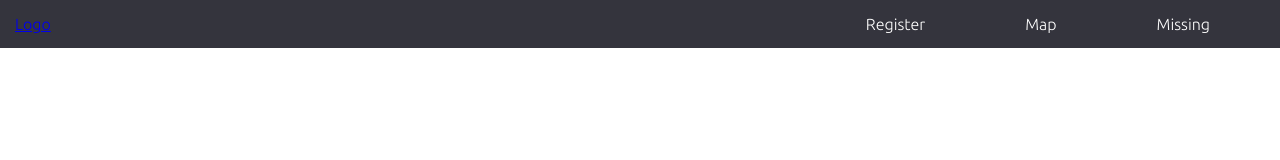
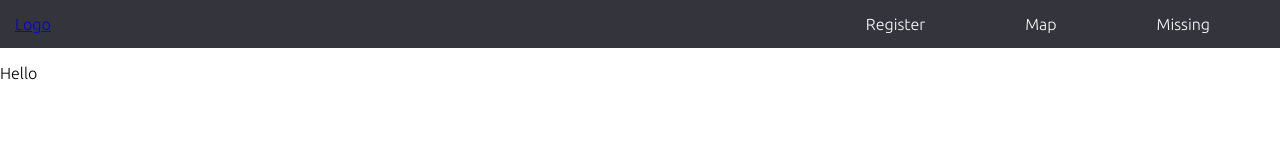
Before and after one commit to manmeet199/Disaster-Relief, a React (Create React App) app in the folder frontend/: page / in a window 1280 px wide. Shown: the top 160 px of the page. Built offline with nearby package versions, Linux system fonts and the light colour scheme.

Commit message:
Added Home page

```diff
--- a/frontend/src/App.js
+++ b/frontend/src/App.js
@@ -1,13 +1,13 @@
 import React from "react";
 import Missing from "./components/missing/missing";
 import Register from "./components/register/register";
-import Navbar from "./components/navbar/navbar";
 import { Route, BrowserRouter as Router } from "react-router-dom";
+import Home from "./components/home/home";
 
 function App() {
   return (
     <Router>
-      <Navbar />
+      <Route path="/" component={Home} />
       <Route path="/register" component={Register} />
       {/* map route */}
       {/* <Route path="/map" component={Map} /> */}
--- /dev/null
+++ b/frontend/src/components/home/home.jsx
@@ -0,0 +1,13 @@
+import React from "react";
+import Navbar from "../navbar/navbar";
+
+const Home = () => {
+  return (
+    <div>
+      <Navbar />
+      <p>Hello</p>
+    </div>
+  );
+};
+
+export default Home;
```
Also changed, not shown: frontend/src/components/home/home.css (added).
